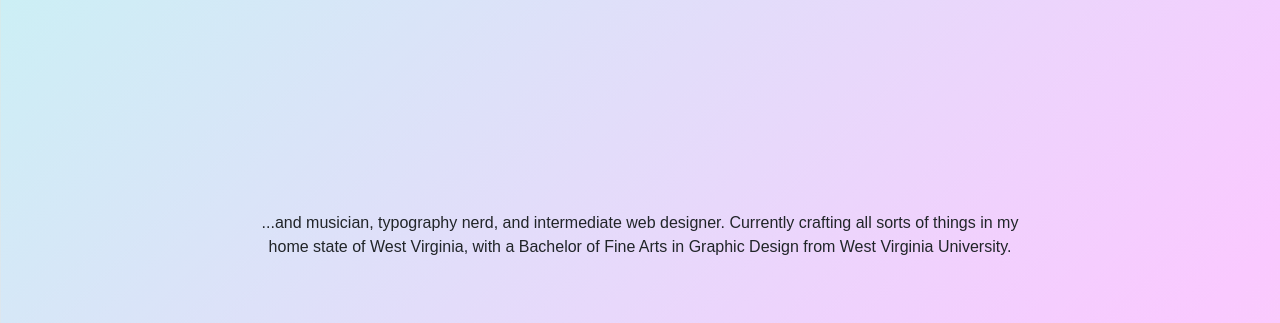
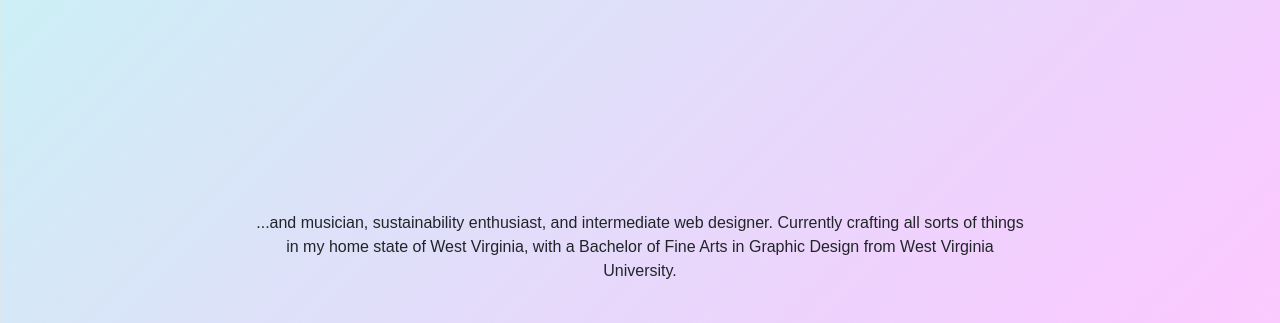
Before and after one commit to mr0088/meganrinker, a plain HTML site: page index.html in a window 1280 px wide. Shown: the part 629-952 px from the top of the page. Drawn offline with nearby package versions, Linux system fonts and the light colour scheme; a web font is replaced by a local one.

Commit message:
more verbiage

```diff
--- a/index.html
+++ b/index.html
@@ -63,7 +63,7 @@
 <div class="intro col-xs-12">
 <h1>Howdy.</h1>
 <h2 class="offset-1 col-10">I'm Megan Rinker,<br>designer and artist.</h2>
-<p class="offset-md-2 col-md-8">...and musician, typography nerd, and intermediate web designer. Currently crafting all sorts of things in my home state of West Virginia, with a Bachelor of Fine Arts in Graphic Design from West Virginia University.</p>
+<p class="offset-md-2 col-md-8">...and musician, sustainability enthusiast, and intermediate web designer. Currently crafting all sorts of things in my home state of West Virginia, with a Bachelor of Fine Arts in Graphic Design from West Virginia University.</p>
 
 <div class="me">
 <p class="col-4 offset-md-1">Hey, that's me!</p>
```
